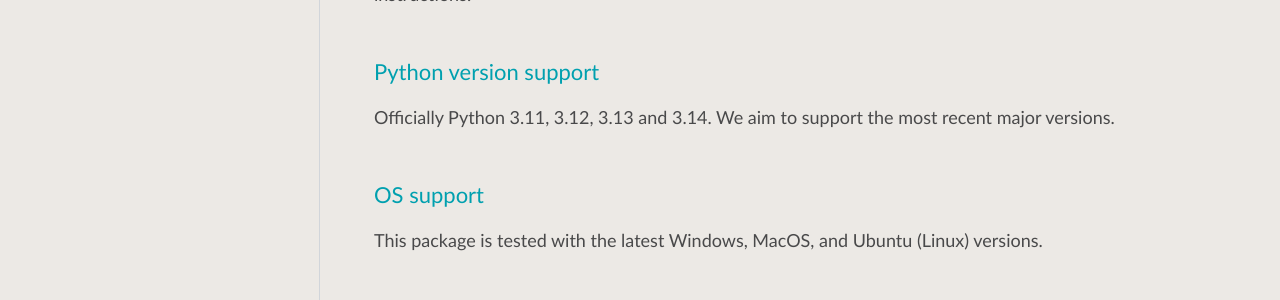
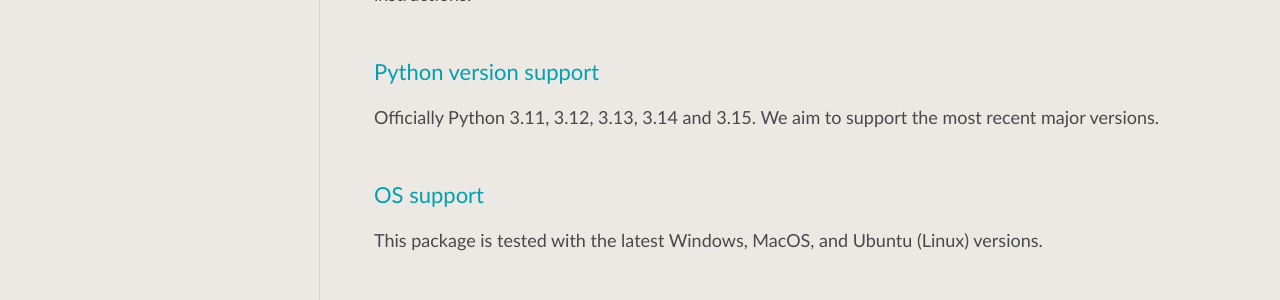
Before and after one commit to 4Subsea/drio-python, a Sphinx documentation site: the page built from docs/getting_started.rst, in a window 1280 px wide and 900 px high. Shown: the part 361-661 px from the top of the window. Built offline with Sphinx 7.4.7 and the PyData theme 0.15.4, drawn with Linux system fonts in a browser that asks for light colours.

Commit message:
ESS-4449 Support Python 3.15 (#162)

```diff
--- a/docs/getting_started.rst
+++ b/docs/getting_started.rst
@@ -8,7 +8,7 @@
 
 Python version support
 ----------------------
-Officially Python 3.11, 3.12, 3.13 and 3.14. We aim to support the
+Officially Python 3.11, 3.12, 3.13, 3.14 and 3.15. We aim to support the
 most recent major versions.
 
 OS support
--- a/pyproject.toml
+++ b/pyproject.toml
@@ -18,6 +18,7 @@
   "Programming Language :: Python :: 3.12",
   "Programming Language :: Python :: 3.13",
   "Programming Language :: Python :: 3.14",
+  "Programming Language :: Python :: 3.15",
 ]
 dependencies = [
   "numpy",
```
Also changed, not shown: 1 other file.
